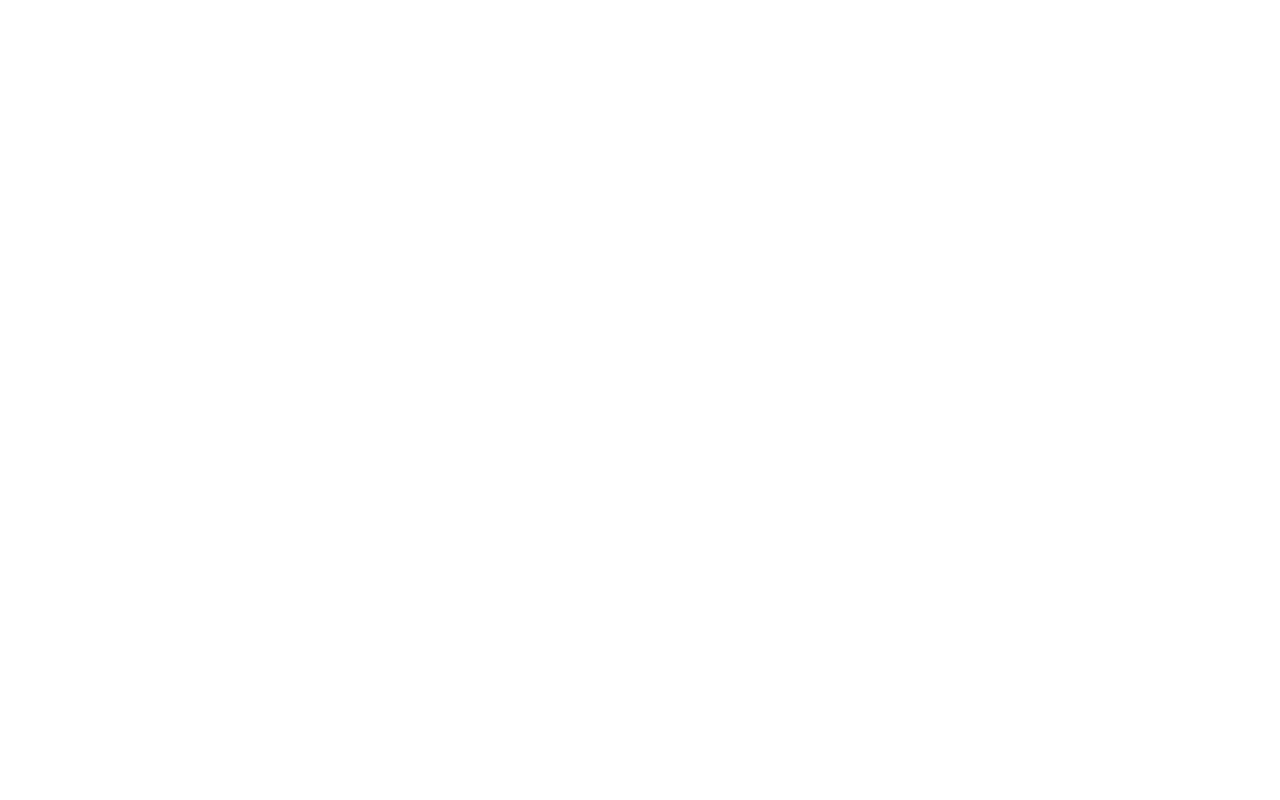
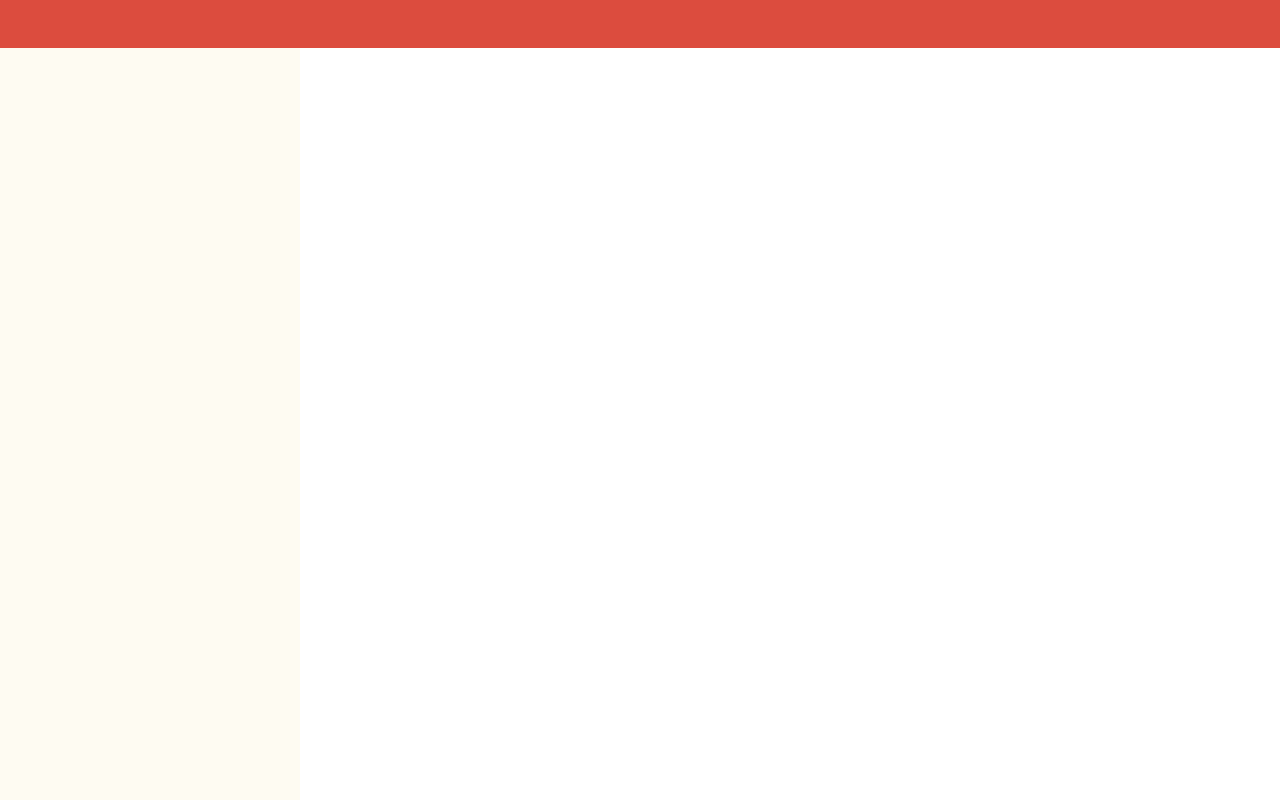
Before and after one commit to ademcodesproducts/assignment-1-ademcodesproducts, a plain HTML site: page index.html in a window 1280 px wide. Drawn offline with Linux system fonts and the light colour scheme.

Commit message:
HTML set up shell page grid layout

```diff
--- a/index.html
+++ b/index.html
@@ -1,9 +1,25 @@
 <!DOCTYPE html>
-<html>
+<html lang="en">
     <head>
-        <!-- Link your CSS file and other references here -->
+        <meta charset="UTF-8">
+        <meta name="viewport" content="width=device-width, initial-scale=1.0">
+        <title>Task Manager &mdash; Inbox</title>
+
+        <link rel="preconnect" href="https://fonts.googleapis.com">
+        <link rel="preconnect" href="https://fonts.gstatic.com" crossorigin>
+        <link href="https://fonts.googleapis.com/css2?family=Roboto:wght@400;500;700&display=swap" rel="stylesheet">
+
+        <link rel="stylesheet" href="styles.css">
     </head>
+
     <body>
-        <!-- Content goes here -->
+        <header class="app-header">
+        </header>
+
+        <nav class="sidebar" aria-label="Task categories">
+        </nav>
+
+        <main class="content">
+        </main>
     </body>
 </html>
--- a/styles.css
+++ b/styles.css
@@ -1,4 +1,67 @@
-/* This is your CSS files */
+:root {
+    --color-header-bg: #dc4c3e;
+    --color-header-text: #ffffff;
+    --color-sidebar-bg: #fefbf2;
+    --color-sidebar-text: #000000;
+    --color-count-text: #7e7d79;
+    --color-content-bg: #ffffff;
+
+    --font-family-base: "Roboto", "Helvetica Neue", Arial, sans-serif;
+    --font-size-base: 14px;
+    --font-size-count: 12px;
+    --font-size-title: 20px;
+
+    --sidebar-width: 300px;
+}
+
+*,
+*::before,
+*::after {
+    box-sizing: border-box;
+}
+
 body {
-    color: black
+    margin: 0;
+    font-family: var(--font-family-base);
+    font-size: var(--font-size-base);
+    line-height: 1.5;
+    color: var(--color-sidebar-text);
+    background-color: var(--color-content-bg);
+
+    display: grid;
+    grid-template-columns: var(--sidebar-width) 1fr;
+    grid-template-rows: auto 1fr;
+    min-height: 100vh;
 }
+
+.visually-hidden {
+    position: absolute;
+    width: 1px;
+    height: 1px;
+    margin: -1px;
+    padding: 0;
+    overflow: hidden;
+    clip: rect(0 0 0 0);
+    white-space: nowrap;
+    border: 0;
+}
+
+.app-header {
+    grid-column: 1 / -1;
+    min-height: 48px;
+    padding: 8px 16px;
+    background-color: var(--color-header-bg);
+    color: var(--color-header-text);
+}
+
+.sidebar {
+    grid-column: 1;
+    padding: 16px 0;
+    background-color: var(--color-sidebar-bg);
+}
+
+.content {
+    grid-column: 2;
+    padding: 24px 32px;
+    background-color: var(--color-content-bg);
+}
```
